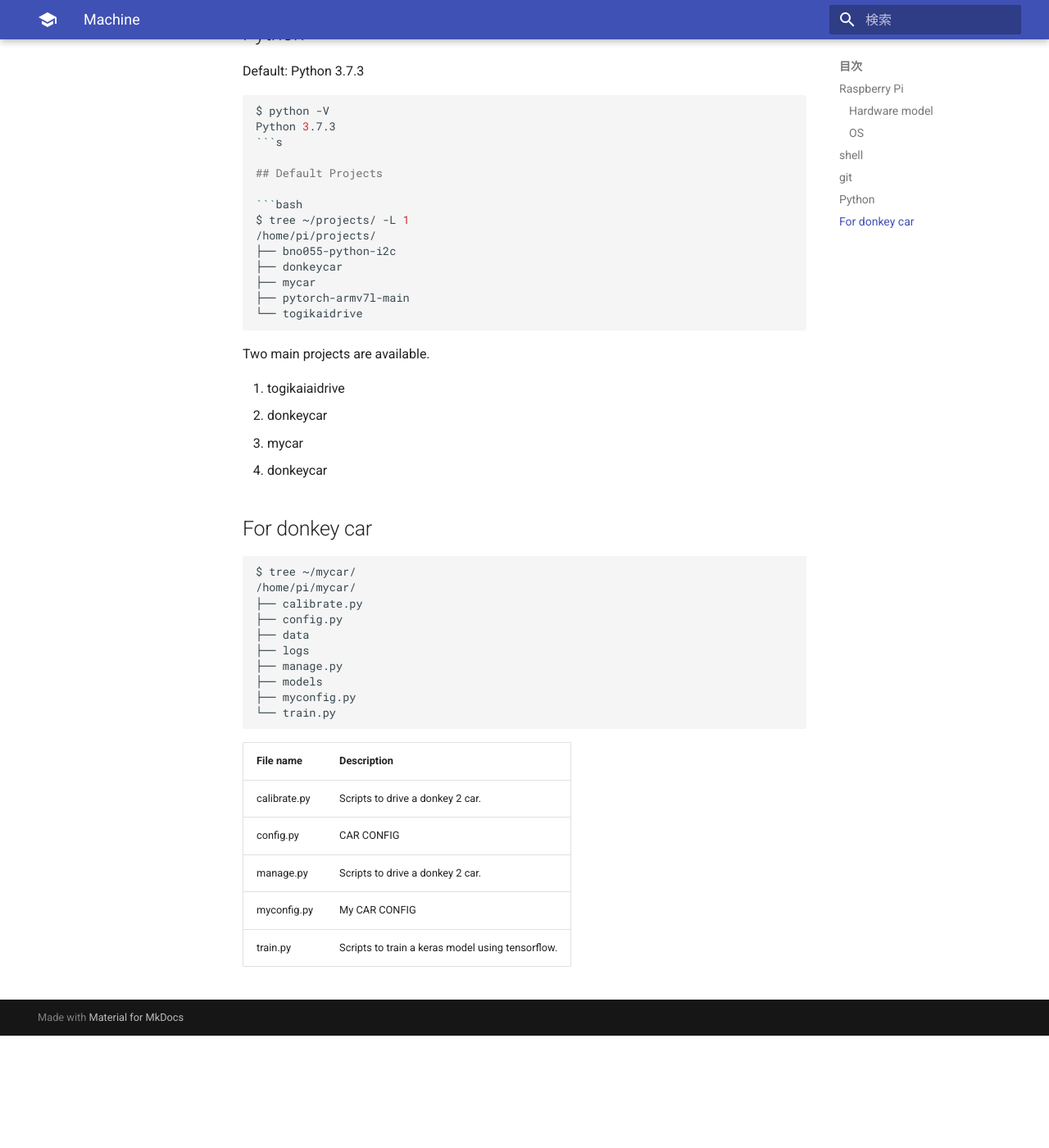
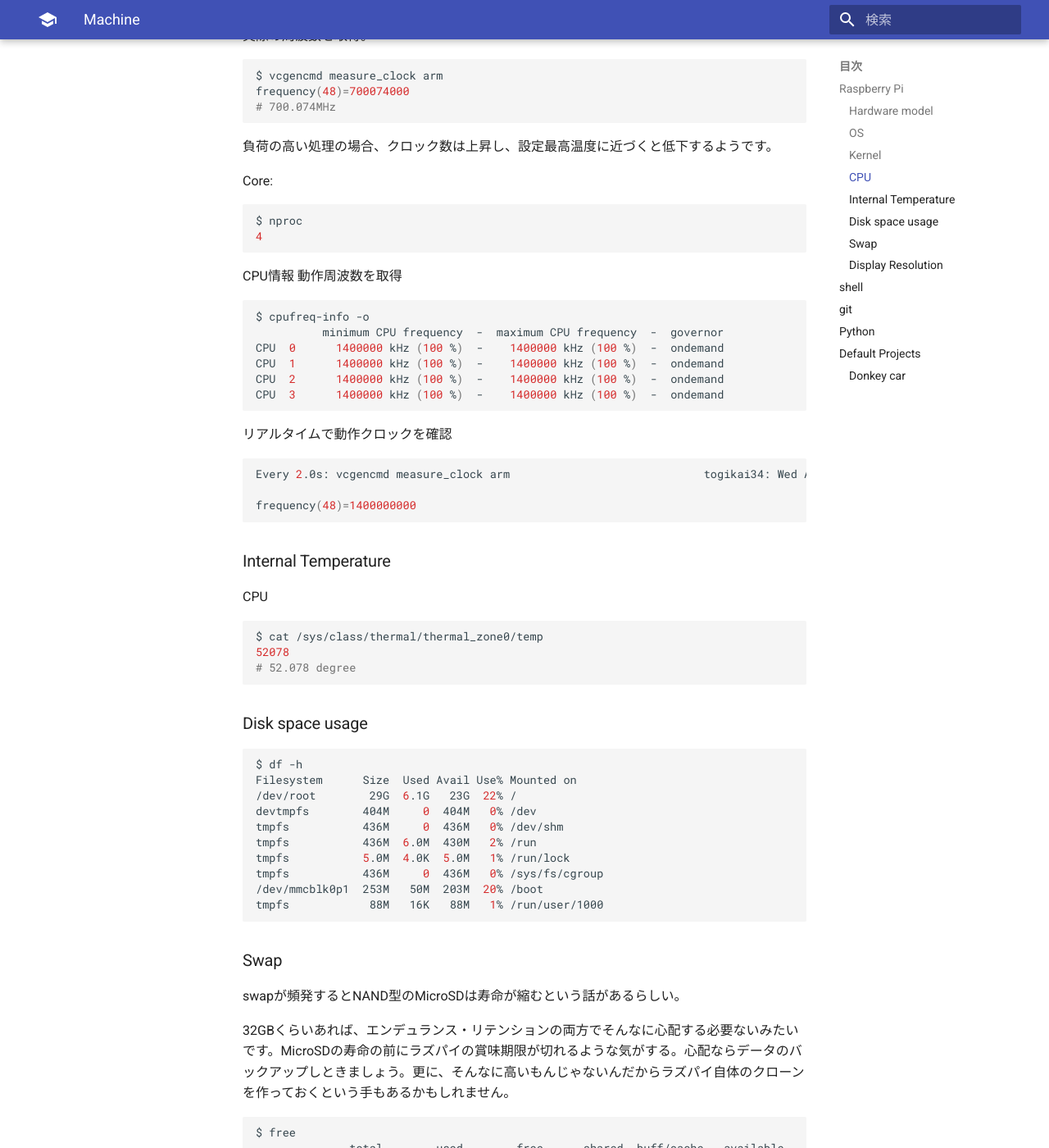
Before and after one commit to nino-kin/racecar-docs, an MkDocs documentation site: the page built from docs/machine.md, in a window 1280 px wide and 1400 px high, scrolled down 1221 px. Shown: the whole window at 82% size. Built offline with MkDocs 1.6.1 and Material for MkDocs 9.7.7, drawn with Linux system fonts in a browser that asks for light colours; before the commit the page ends 2484 px from its top, so only the background shows below that; some of the changed text lies outside the part shown.

Commit message:
docs: update machine info

````diff
--- a/docs/machine.md
+++ b/docs/machine.md
@@ -1,6 +1,8 @@
 # Machine
 
 ## Raspberry Pi
+
+cf. [ラズベリーパイの環境チェック いろいろ](https://wisteriahill.sakura.ne.jp/CMS/WordPress/2018/09/06/check-raspbian/#OS)
 
 ### Hardware model
 
@@ -10,6 +12,15 @@ Raspberry Pi 3 Model B Plus Rev 1.3
 ```
 
 ### OS
+
+```bash
+$ lsb_release -a
+No LSB modules are available.
+Distributor ID: Raspbian
+Description:    Raspbian GNU/Linux 10 (buster)
+Release:        10
+Codename:       buster
+```
 
 ```bash
 $ cat /etc/os-release
@@ -25,15 +36,103 @@ SUPPORT_URL="http://www.raspbian.org/RaspbianForums"
 BUG_REPORT_URL="http://www.raspbian.org/RaspbianBugs"
 ```
 
+### Kernel
+
 ```bash
 $ uname -a
 Linux togikai34 5.10.103-v7+ #1529 SMP Tue Mar 8 12:21:37 GMT 2022 armv7l GNU/Linux
-$ lsb_release -a
-No LSB modules are available.
-Distributor ID: Raspbian
-Description:    Raspbian GNU/Linux 10 (buster)
-Release:        10
 ```
+
+### CPU
+
+デフォルトの設定、または/boot/config.txtで指定された値を取得。
+
+```bash
+$ vcgencmd get_config arm_freq
+arm_freq=1400
+# 1.4GHz
+```
+
+実際の周波数を取得。
+
+```bash
+$ vcgencmd measure_clock arm
+frequency(48)=700074000
+# 700.074MHz
+```
+
+負荷の高い処理の場合、クロック数は上昇し、設定最高温度に近づくと低下するようです。
+
+Core:
+
+```bash
+$ nproc
+4
+```
+
+CPU情報 動作周波数を取得
+
+```bash
+$ cpufreq-info -o
+          minimum CPU frequency  -  maximum CPU frequency  -  governor
+CPU  0      1400000 kHz (100 %)  -    1400000 kHz (100 %)  -  ondemand
+CPU  1      1400000 kHz (100 %)  -    1400000 kHz (100 %)  -  ondemand
+CPU  2      1400000 kHz (100 %)  -    1400000 kHz (100 %)  -  ondemand
+CPU  3      1400000 kHz (100 %)  -    1400000 kHz (100 %)  -  ondemand
+```
+
+リアルタイムで動作クロックを確認
+
+```bash
+Every 2.0s: vcgencmd measure_clock arm                             togikai34: Wed Aug 14 22:51:23 2024
+
+frequency(48)=1400000000
+```
+
+### Internal Temperature
+
+CPU
+
+```bash
+$ cat /sys/class/thermal/thermal_zone0/temp
+52078
+# 52.078 degree
+```
+
+### Disk space usage
+
+```bash
+$ df -h
+Filesystem      Size  Used Avail Use% Mounted on
+/dev/root        29G  6.1G   23G  22% /
+devtmpfs        404M     0  404M   0% /dev
+tmpfs           436M     0  436M   0% /dev/shm
+tmpfs           436M  6.0M  430M   2% /run
+tmpfs           5.0M  4.0K  5.0M   1% /run/lock
+tmpfs           436M     0  436M   0% /sys/fs/cgroup
+/dev/mmcblk0p1  253M   50M  203M  20% /boot
+tmpfs            88M   16K   88M   1% /run/user/1000
+```
+
+### Swap
+
+swapが頻発するとNAND型のMicroSDは寿命が縮むという話があるらしい。
+
+32GBくらいあれば、エンデュランス・リテンションの両方でそんなに心配する必要ないみたいです。MicroSDの寿命の前にラズパイの賞味期限が切れるような気がする。心配ならデータのバックアップしときましょう。更に、そんなに高いもんじゃないんだからラズパイ自体のクローンを作っておくという手もあるかもしれません。
+
+```bash
+$ free
+              total        used        free      shared  buff/cache   available
+Mem:         892584      176164      195308        6988      521112      654904
+Swap:        102396           0      102396
+```
+
+cf. [【ITエンジニアの豆知識】メモリの SWAP、ホントに理解してる…？](https://beyondjapan.com/blog/2022/01/mame_swap/)
+
+### Display Resolution
+
+- Default 720x480
+- Updated: DMT mode 82 1920x1080 60Hz 16:9
 
 ## shell
 
@@ -58,7 +157,21 @@ Default: Python 3.7.3
 ```bash
 $ python -V
 Python 3.7.3
-```s
+```
+
+Python2
+
+```bash
+$ python2 -V
+Python 2.7.16
+```
+
+Python3
+
+```bash
+$ python3 -V
+Python 3.7.3
+```
 
 ## Default Projects
 
@@ -79,8 +192,7 @@ Two main projects are available.
    - mycar
    - donkeycar
 
-
-## For donkey car
+### Donkey car
 
 ```bash
 $ tree ~/mycar/
````
